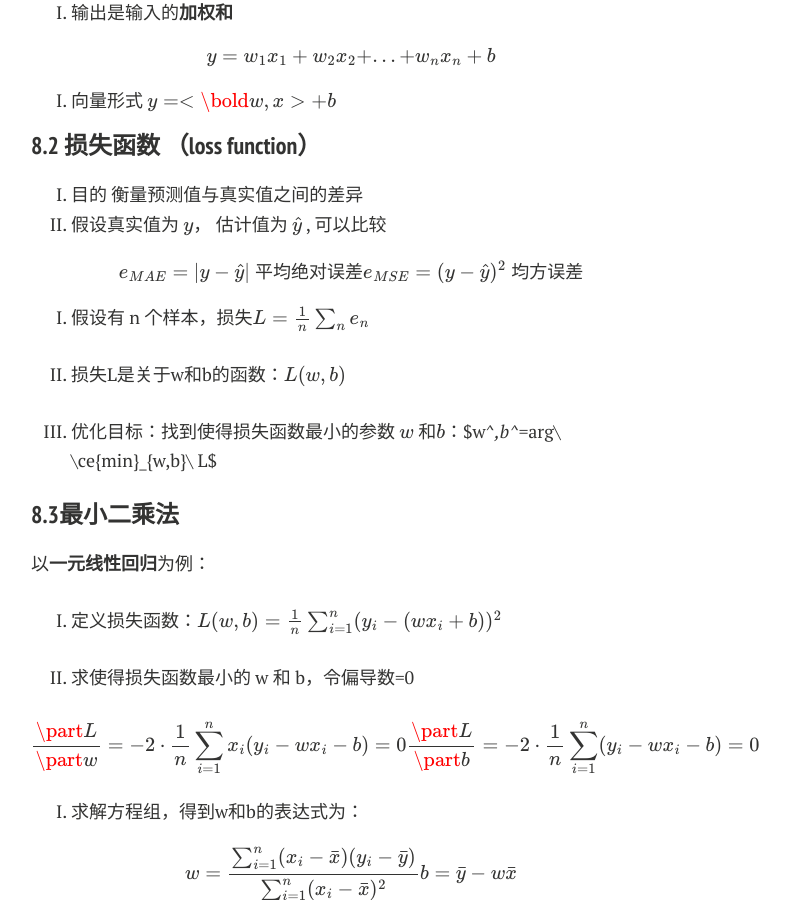
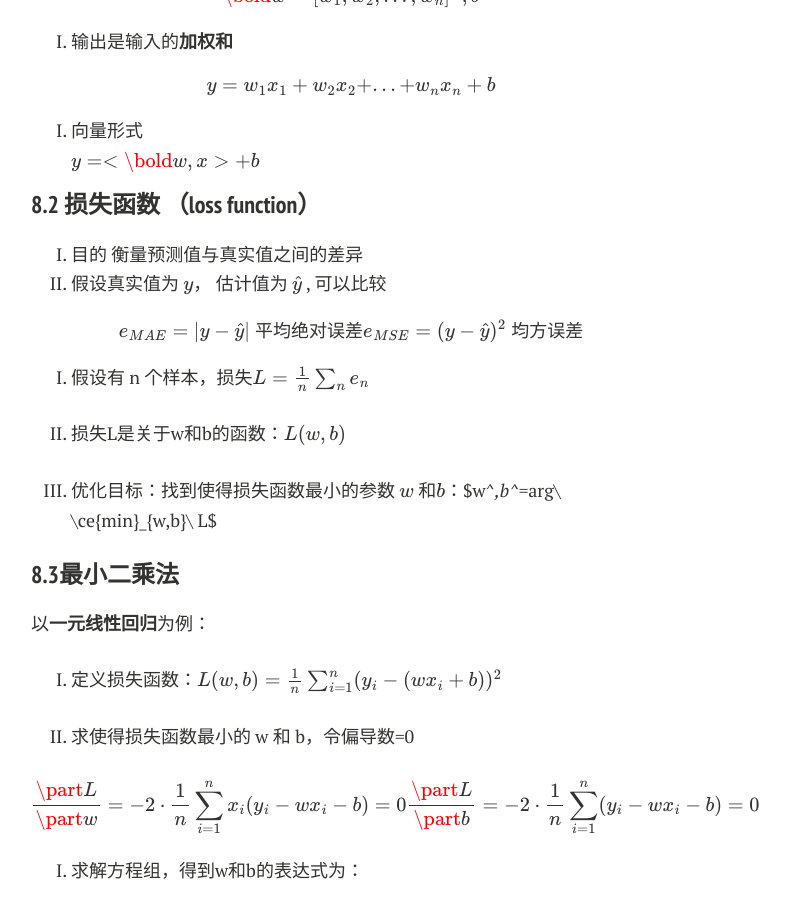
Before and after one commit to Qilu-Yuan/Qilu-Yuan.github.io, a Jekyll site: the page built from blogs/ML/LinearRegression.md, in a window 1280 px wide and 900 px high, scrolled down 1811 px. Shown: the whole window, without its empty margins (289-1079 px from the left). Built offline with Jekyll 4.4.1, drawn with Linux system fonts in a browser that asks for light colours; nearby versions of some CDN libraries; formulas are drawn with MathJax 3; comment, search, counter and statistics services are not loaded; a style sheet for code colours, icons or effects is not loaded.

```diff
--- a/blogs/ML/LinearRegression.md
+++ b/blogs/ML/LinearRegression.md
@@ -9,11 +9,11 @@ title: 线性回归
 
 ### 1. 线性回归的定义
 
-1. 定义：线性回归是一种用于描述自变量x和因变量y之间线性关系的统计模型。
+1. 定义：线性回归是一种用于描述自变量x和因变量y之间线性关系的统计模型。<br>
 
-2. 一元线性回归，使用一个自变量x预测一个因变量y
+2. 一元线性回归，使用一个自变量x预测一个因变量y<br>
 
-   例如 : 已知以下数据，估计一个身高182的人的体重是多少？
+   例如 : 已知以下数据，估计一个身高182的人的体重是多少？<br>
 
    | 样本 | 身高（cm） | 体重（Kg） |
    | ---- | ---------- | ---------- |
@@ -23,9 +23,9 @@ title: 线性回归
    | 4    | 180        | 72         |
    | 5    | 190        | 82         |
 
-   回归方程：`y = ax + b`，求解出a，b，最后将182带入即可得到预测体重
+   回归方程：`y = ax + b`，求解出a，b，最后将182带入即可得到预测体重<br>
 
-3. 多元线性回归，使用多个自变量(`x_i`)预测一个因变量(`y`)
+3. 多元线性回归，使用多个自变量(`x_i`)预测一个因变量(`y`)<br>
 
    | 样本 | 身高（cm） | 性别 | 年龄 | 地区 | 头发长度 | 体重 |
    | ---- | ---------- | ---- | ---- | ---- | -------- | ---- |
@@ -35,17 +35,17 @@ title: 线性回归
    | 4    | 180        | 男   | 40   | 北方 | 10       | 72   |
    | 5    | 190        | 男   | 45   | 南方 | 10       | 82   |
 
-   回归方程：$y = w_1 x_1 + w_2 x_2+ w_3 x_3 + ...+ w_p x_p +b$ w: 权重weight，b：偏置bias
+   回归方程：$y = w_1 x_1 + w_2 x_2+ w_3 x_3 + ...+ w_p x_p +b$ w: 权重weight，b：偏置bias<br>
 
 #### 处理离散类型变量
 
-one-hot编码
+one-hot编码<br>
 
-1. one-hot编码将离散标签转化为而进制向量，使得**每个类之间的欧氏距离相等**
+1. one-hot编码将离散标签转化为而进制向量，使得**每个类之间的欧氏距离相等**<br>
 
-例如：男=>（1,0） 女=>(0,1)
+例如：男=>（1,0） 女=>(0,1)<br>
 
-上述特征转化为
+上述特征转化为<br>
 
 | 样本 | 身高（cm） | 男   | 女   | 年龄 | 北方 | 南方 | 头发长度 | 体重 |
 | ---- | ---------- | ---- | ---- | ---- | ---- | ---- | -------- | ---- |
@@ -55,30 +55,30 @@ one-hot编码
 | 4    | 180        | 1    | 0    | 40   | 1    | 0    | 10       | 72   |
 | 5    | 190        | 1    | 0    | 45   | 0    | 1    | 10       | 82   |
 
-2. Multi-hot 编码可以处理样本属于多个类别的情况
+2. Multi-hot 编码可以处理样本属于多个类别的情况<br>
 
-多选题：A=> (1,0) B=>(0,1) AB=>(1,1)
+多选题：A=> (1,0) B=>(0,1) AB=>(1,1)<br>
 
 #### 线性回归的一般形式
 
-1. 给定n维输入
+1. 给定n维输入<br>
    $$
    \bold{x} = [x_1,x_2,...,x_n]^T
    $$
 
-2. 线性模型有一个**n维权重**和一个**标量偏差**
+2. 线性模型有一个**n维权重**和一个**标量偏差**<br>
 
 $$
 \bold{w} = [w_1,w_2,...,w_n]^T , b
 $$
 
-3. 输出是输入的**加权和**
+3. 输出是输入的**加权和**<br>
 
 $$
 y = w_1x_1+w_2x_2+...+w_nx_n+b
 $$
 
-4. 向量形式
+4. 向量形式<br>
    $$
    y=<\bold{w,x}>+b
    $$
@@ -86,53 +86,54 @@ $$
 
 ### 8.2 损失函数 （loss function）
 
-1. 目的 衡量预测值与真实值之间的差异
-2. 假设真实值为 $y$， 估计值为 $\hat{y}$ , 可以比较
+1. 目的 衡量预测值与真实值之间的差异<br>
+2. 假设真实值为 $y$， 估计值为 $\hat{y}$ , 可以比较<br>
 
 $$
-e_{MAE} = |y-\hat{y}|\ 平均绝对误差 \\
+e_{MAE} = |y-\hat{y}|\ 平均绝对误差
 e_{MSE} = (y-\hat{y})^2\ 均方误差
 $$
 
-3. 假设有 n 个样本，损失$L = \frac{1}{n}\sum_n e_n$
+3. 假设有 n 个样本，损失$L = \frac{1}{n}\sum_n e_n$<br>
 
-4. 损失L是关于w和b的函数：$L(w,b)$
+4. 损失L是关于w和b的函数：$L(w,b)$<br>
 
-5. 优化目标：找到使得损失函数最小的参数 $w$ 和$b$：$w^*,b^*=arg\ \ce{min}_{w,b}\ L$
+5. 优化目标：找到使得损失函数最小的参数 $w$ 和$b$：$w^*,b^*=arg\ \ce{min}_{w,b}\ L$<br>
 
 
 
 ### 8.3最小二乘法
 
-以**一元线性回归**为例：
+以**一元线性回归**为例：<br>
 
-1. 定义损失函数：$L(w,b)= \frac{1}{n} \sum_{i=1}^n (y_i - (wx_i+b))^2$
+1. 定义损失函数：$L(w,b)= \frac{1}{n} \sum_{i=1}^n (y_i - (wx_i+b))^2$<br>
 
-2. 求使得损失函数最小的 w 和 b，令偏导数=0
+2. 求使得损失函数最小的 w 和 b，令偏导数=0<br>
 
 $$
 \frac{\part L}{\part w} = -2\cdot \frac{1}{n} \sum_{i=1}^n x_i(y_i -w x_i-b)=0\\
 \frac{\part L}{\part b} = -2\cdot \frac{1}{n} \sum_{i=1}^n(y_i -w x_i-b)=0
 $$
 
-3. 求解方程组，得到w和b的表达式为：
+3. 求解方程组，得到w和b的表达式为：<br>
 
 $$
 w = \frac {\sum_{i=1}^n (x_i -\bar x)(y_i -\bar y)}{\sum_{i=1}^n (x_i -\bar x)^2}\\
 b = \bar y -w \bar x
 $$
 
-4. 将数据点带入，即可得到线性回归方程 $y= wx+b$
-5. 得到预测值
+4. 将数据点带入，即可得到线性回归方程 $y= wx+b$<br>
+
+5. 得到预测值<br>
 
 
-最小二乘法的一般解法：
+最小二乘法的一般解法：<br>
 
 <img src="https://qilu-yuan.github.io/figure/LinearRegression/1.png" alt="1" style="zoom: 30%;" />
 
-多元线性回归的一般形式为：$y=<\bold{w},\bold{x}>+b$
+多元线性回归的一般形式为：$y=<\bold{w},\bold{x}>+b$<br>
 
-1. 首先添加一列全为1的特征，同时给权重向量也添加一个维度值为b，即：
+1. 首先添加一列全为1的特征，同时给权重向量也添加一个维度值为b，即：<br>
 
 $$
 \bold{X} \gets [\bold{X},1] \ \ \bold{w} \gets \begin{bmatrix}
@@ -140,7 +141,7 @@ $$
 \end{bmatrix}
 $$
 
-2. 损失函数：
+2. 损失函数：<br>
 
 $$
 \ell (\bold{X,y,w}) = \frac{1}{2n} || \bold{y-Xw}||^2
@@ -165,25 +166,25 @@ $$
 <img src="https://qilu-yuan.github.io/figure/LinearRegression/3.png" alt="3" style="zoom: 30%;" />
 
 
-梯度下降法：
+梯度下降法：<br>
 
-o 随机选择一个初始的 $w^0$
+o 随机选择一个初始的 $w^0$<br>
 
-o 计算$w^0$处*L*的微分 $\frac{\partial L}{\partial w}|_{w = w^0}$
+o 计算$w^0$处*L*的微分 $\frac{\partial L}{\partial w}|_{w = w^0}$ <br>
 
-o 斜率为正：增加 $w^0$
+o 斜率为正：增加 $w^0$<br>
 
-   斜率为负：减小$w^0$
+   斜率为负：减小$w^0$<br>
 
-o 更新*w*: $w^1 \Leftarrow w^0-\eta \frac{\partial L}{\partial w}|_{w = w^0}$ ($\eta$:学习率)
+o 更新*w*: $w^1 \Leftarrow w^0-\eta \frac{\partial L}{\partial w}|_{w = w^0}$ ($\eta$:学习率)<br>
 
-o 不断迭代更新$w$：直至收敛
+o 不断迭代更新$w$：直至收敛<br>
 
 ##### 学习率
 
-过小：收敛太慢，浪费计算资源，容易陷入局部最优解
+过小：收敛太慢，浪费计算资源，容易陷入局部最优解<br>
 
-过大：振动幅度大，模型难以收敛
+过大：振动幅度大，模型难以收敛<br>
 
 ##### 梯度：标量对向量的微分
 
@@ -197,4 +198,4 @@ $$
 
 
 
-函数对每个变量的偏导数组成的**向量**就是梯度，梯度指向函数值**上升**最快的方向。优化时，需要计算损失函数*L*（标量）对参数（向量）的微分
+函数对每个变量的偏导数组成的**向量**就是梯度，梯度指向函数值**上升**最快的方向。优化时，需要计算损失函数*L*（标量）对参数（向量）的微分<br>
```
